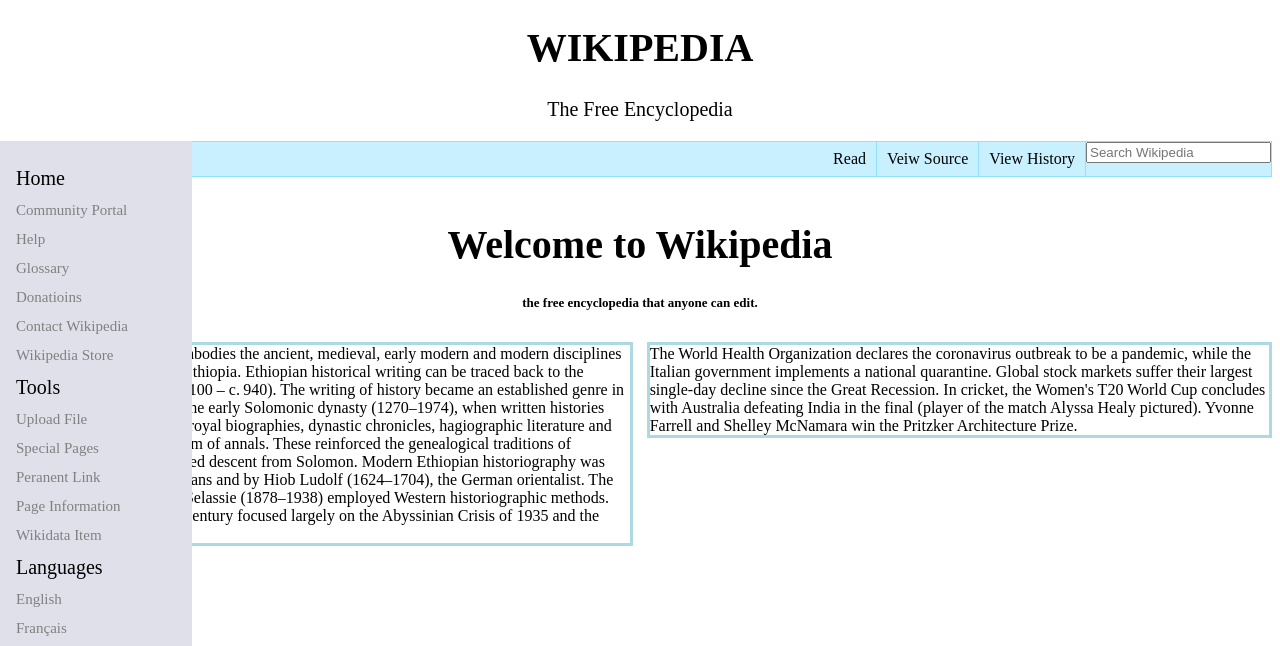
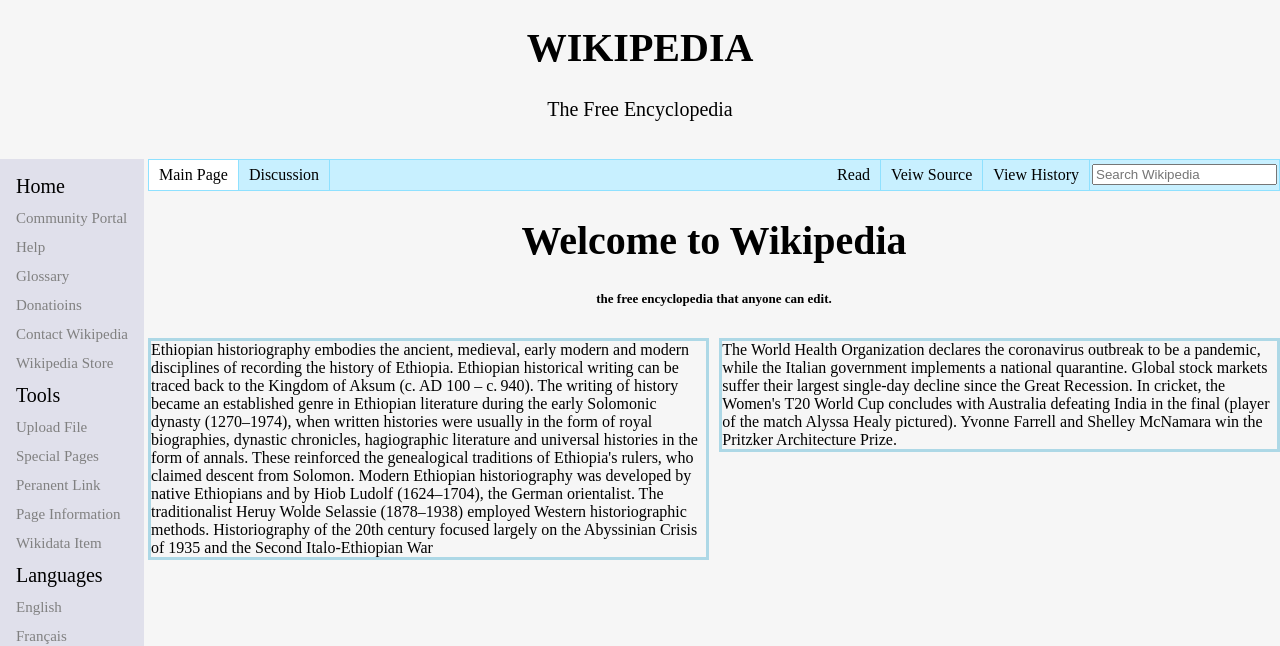
Before and after one commit to Frank-Schulz/WikiRepo, a plain HTML site: page index.html in a window 1280 px wide. Shown: the part 313-959 px from the top of the page. Drawn offline with Linux system fonts and the light colour scheme.

Commit message:
added sideBar and cleaned the code, edited some parameters

```diff
--- a/index.css
+++ b/index.css
@@ -1,6 +1,13 @@
+body {
+    background-color: #f6f6f6;
+    overflow-y: scroll;
+    height: 100%;
+    margin: 0;
+    padding: 0;
+}
+
 /* Start of logo */
 .headLogo{
-    background-color: white;
     padding: 0px;
     margin-left: auto;
     margin-right: auto;
@@ -29,14 +36,15 @@
 
 /* Start of side bar */
 .sidebar {
-    width: 15%; /* Set the width of the sidebar */
+    max-width: 9em; /* Set the width of the sidebar */
     position: absolute; /* Fixed Sidebar (stay in place on scroll) */
     z-index: 1; /* Stay on top */
     top: 1; /* Stay at the top */
     left: 0;
     background-color:#e0e0eb;
     overflow-x: hidden; /* Disable horizontal scroll */
-    padding-top: 20px;
+    padding-top: 10px;
+    margin-top: 18.5px;
 }
 
 /* The navigation menu links */
@@ -90,7 +98,7 @@
     display: block;
     color: black;
     text-align: center;
-    padding: 8px 10px;
+    padding: 6px 10px;
     text-decoration: none;
 }
 
@@ -108,9 +116,21 @@
 li a:hover:not(.current) {
   background-color: #aacfda;
 }
+
+.search-container {
+    display: block;
+    color: black;
+    text-align: center;
+    padding: 4px 2px;
+    text-decoration: none;
+}
 /* End of Nav Bar */
 
 /* Start of content */
+#content {
+    margin-left: 9.25em;
+}
+
 #welcome {
     font-size: 40px;
     text-align: center;
@@ -120,7 +140,7 @@
     font-size: small;
     text-align: center;
 }
-.contentbox {
+.contentbox-left {
     float: left;
     margin-right: 1px;
     max-width: 49%;
@@ -128,7 +148,7 @@
     border-color: lightblue;
 
 }
-.Contentboxtwo {
+.contentbox-right {
     float: right;
     margin-left: 1px;
     max-width: 49%;
--- a/index.html
+++ b/index.html
@@ -52,6 +52,10 @@
     </div>
     <!-- End of side bar -->
 
+    <!-- Start of content -->
+    <br />
+    <div id="content">
+
         <!-- Start of Nav Bar -->
         <ul id="navbar">
             <li><a class="btn current" href="index.html">Main Page</a></li>
@@ -68,23 +72,24 @@
         </ul>
         <!-- End of Nav Bar -->
 
-    <!-- Start of content -->
-    <br />
         <h1 id="welcome">Welcome to Wikipedia</h1>
         <h3 id="welcomefree">the free encyclopedia that anyone can edit.</h3>
         <br />
-        <div class="contentbox">
+        <tr>
+            <div class="contentbox-left">
                 Ethiopian historiography embodies the ancient, medieval, early modern and modern disciplines of recording the history of Ethiopia.
                 Ethiopian historical writing can be traced back to the Kingdom of Aksum (c. AD 100 – c. 940). The writing of history became an established genre in Ethiopian literature during the early Solomonic dynasty (1270–1974), when written histories were usually in the form of royal biographies,
                 dynastic chronicles, hagiographic literature and universal histories in the form of annals. These reinforced the genealogical traditions of Ethiopia's rulers, who claimed descent from Solomon. Modern Ethiopian historiography was developed by native Ethiopians and by Hiob Ludolf (1624–1704), the German orientalist.
                 The traditionalist Heruy Wolde Selassie (1878–1938) employed Western historiographic methods. Historiography of the 20th century focused largely on the Abyssinian Crisis of 1935 and the Second Italo-Ethiopian War
             </div>
 
-        <div class="Contentboxtwo">
+            <div class="contentbox-right">
                 The World Health Organization declares the coronavirus outbreak to be a pandemic, while the Italian government implements a national quarantine.
                 Global stock markets suffer their largest single-day decline since the Great Recession.
                 In cricket, the Women's T20 World Cup concludes with Australia defeating India in the final (player of the match Alyssa Healy pictured).
                 Yvonne Farrell and Shelley McNamara win the Pritzker Architecture Prize.
+            </div>
+        </tr>
     </div>
         <!-- End of content -->
 
```
Lines whose indentation alone changed are shown as unchanged.
